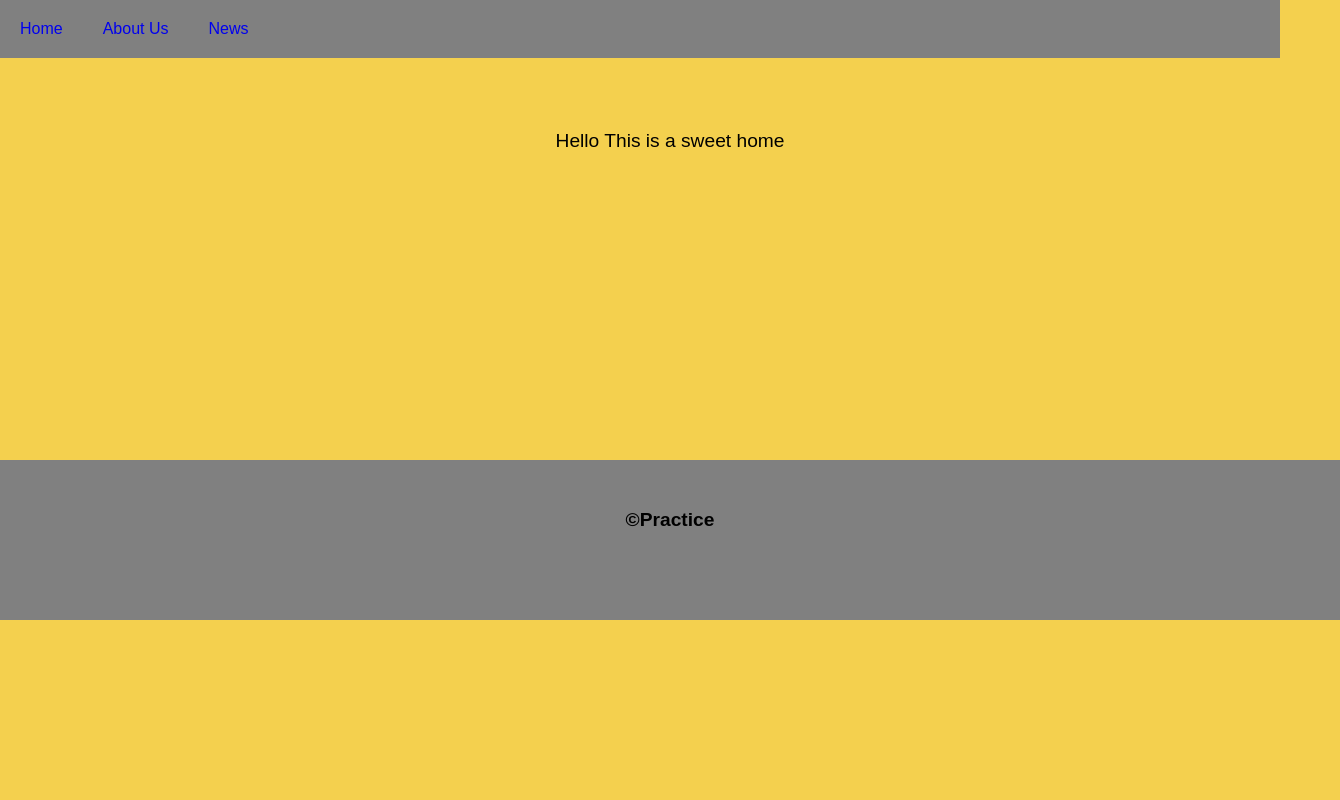
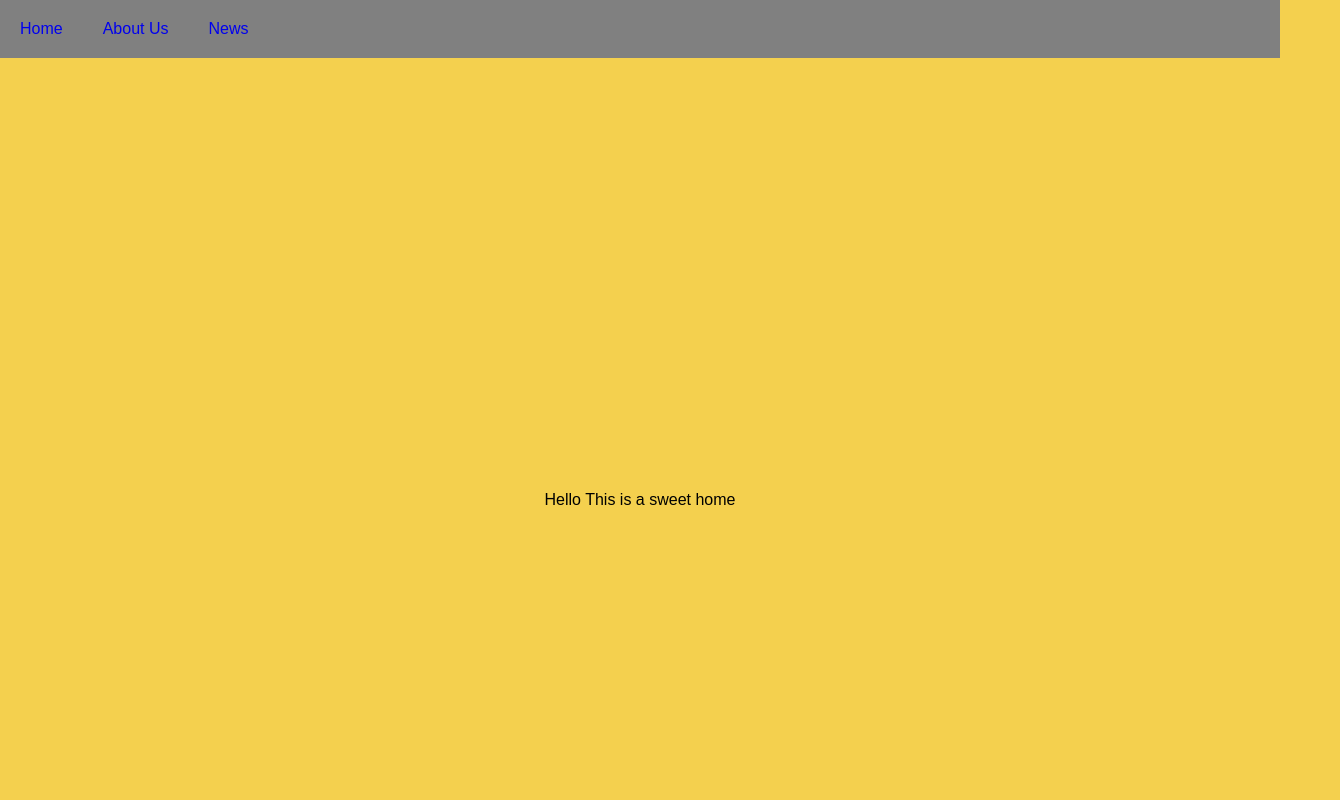
Before and after one commit to steamnp/bfd42, a React (Vite) app: page / in a window 1280 px wide. Shown: the top 800 px of the page, 1340 px wide, since content can reach past the window. Built offline with nearby package versions, Linux system fonts and the light colour scheme.

Commit message:
some style change in footer, home, and nav component

```diff
--- a/src/components/footer.module.css
+++ b/src/components/footer.module.css
@@ -1,12 +1,11 @@
 .footer {
     background-color: hsl(0, 0%, 50%);
-    width: 100vw;
+    width: auto;
     height: 100px;
     position: relative;
     display: flex;
-    font-size: larger;
-    align-items: start;
-    padding: 30px;
+    align-items: center;
     justify-content: center;
 
+
 }
--- a/src/components/home.module.css
+++ b/src/components/home.module.css
@@ -1,12 +1,12 @@
 .home {
-    width: 100vw;
-    height: 300px;
+    width: auto;
+    height:100svh;
+
     margin-top: 100px;
     position: relative;
     display: flex;
-    font-size: larger;
-    align-items: start;
-    padding: 30px;
+    align-items: center;
     justify-content: center;
 
+
 }
--- a/src/components/navbar.module.css
+++ b/src/components/navbar.module.css
@@ -1,5 +1,5 @@
 .navbar {
-    width: 100vw;
+  width: 100%;
     justify-content: flex-start;
     position: fixed;
     background-color: hsl(0, 0%, 50%);
```
